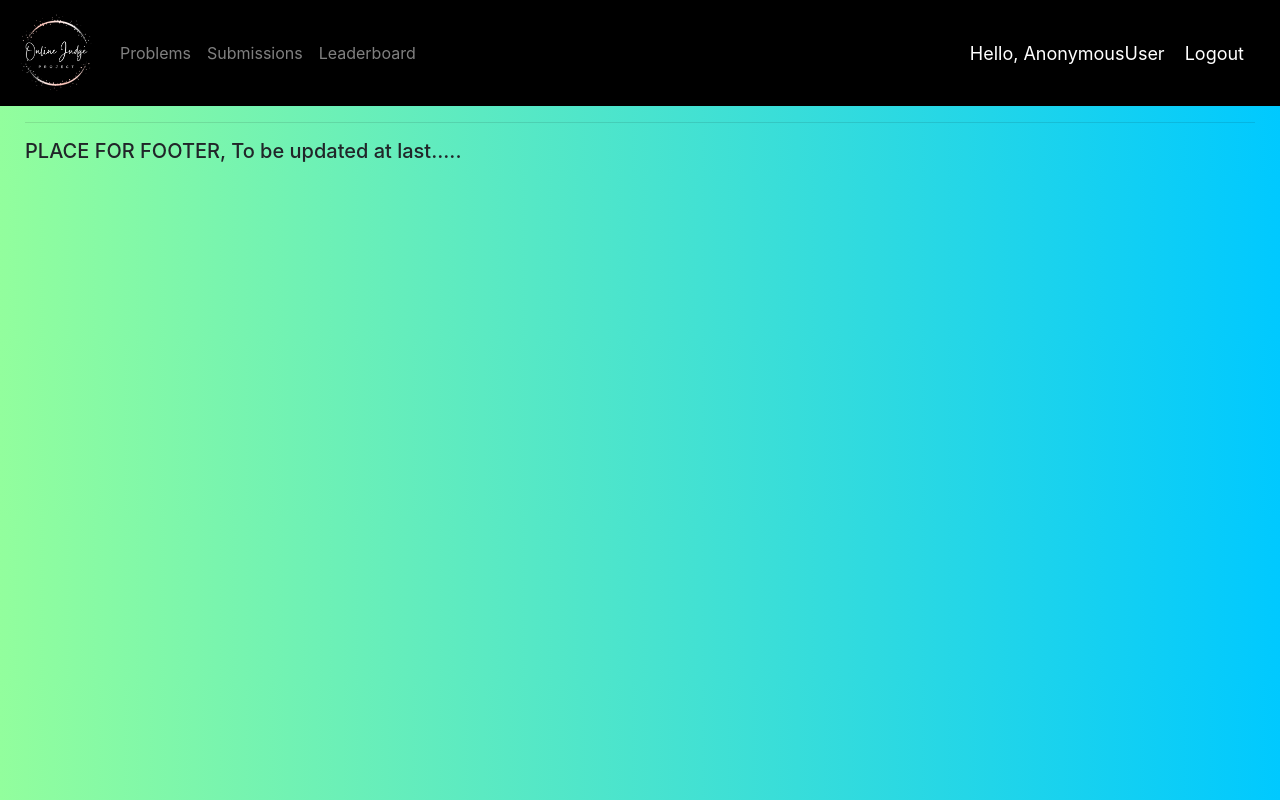
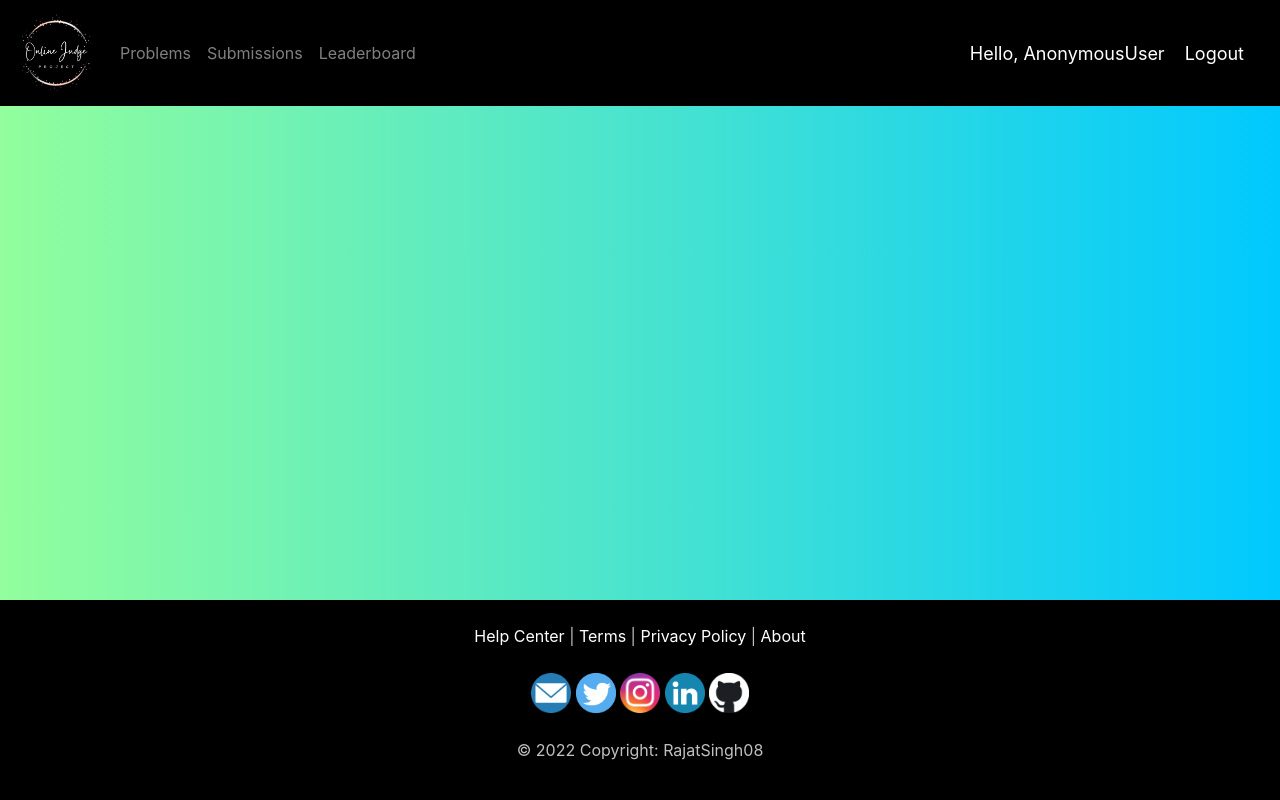
Before and after one commit to RajatSingh08/geekjudge, a Django app: template OnlineJudge/OJ/templates/OJ/main.html in a window 1280 px wide. Run offline with Django 3.2, Linux system fonts and the light colour scheme; the template is opened without the code that fills it, so the values that code supplies are empty.

Commit message:
Add footer to all views

```diff
--- a/OnlineJudge/OJ/templates/OJ/main.html
+++ b/OnlineJudge/OJ/templates/OJ/main.html
@@ -9,29 +9,78 @@
             href="https://cdn.jsdelivr.net/npm/bootstrap@4.3.1/dist/css/bootstrap.min.css"
             integrity="sha384-ggOyR0iXCbMQv3Xipma34MD+dH/1fQ784/j6cY/iJTQUOhcWr7x9JvoRxT2MZw1T"
             crossorigin="anonymous">
-
-        <style type="text/css">
-            body{
-                background: #00C9FF !important;
-                background: -webkit-linear-gradient(to right, #92FE9D, #00C9FF) !important;
-                background: linear-gradient(to right, #92FE9D, #00C9FF) !important;
-            }
-            .block_class{
-                margin-top: 10px !important;
-                margin-left: 25px !important;
-                margin-right: 25px !important;
-            }
-        </style>
+        <link rel="stylesheet" type="text/css"
+            href="{% static '/css/main.css' %}">
     </head>
     <body>
-        {% include 'OJ/navbar.html' %}
-        <div class="block_class">
-            {% block content %}
+        <div id="page-container">
+            <div id="content-wrap">
+                {% include 'OJ/navbar.html' %}
+                <div class="block_class">
+                    {% block content %}
+                    {% endblock %}
+                </div>
+            </div>
+            <footer id="footer">
+                <!-- Grid container -->
+                <div class="container p-4 pb-0">
+                    <!-- Section: Links -->
+                    <section class="mb-2 text-center">
+                        <!-- Help Center -->
+                        <a href="#!" class="text-white"> Help Center </a>
+                        |
+                        <!-- Terms -->
+                        <a href="#!" class="text-white"> Terms </a>
+                        |
+                        <!-- Privacy Policy -->
+                        <a href="#!" class="text-white"> Privacy Policy </a>
+                        |
+                        <!-- About -->
+                        <a href="#!" class="text-white"> About </a>
+                    </section>
+                    <!-- Section: Links -->
 
-            {% endblock %}
+                    <hr class="mb-2" />
 
-            <hr>
-            <h5>PLACE FOR FOOTER, To be updated at last.....</h5>
+                    <!-- Section: Social media -->
+                    <section class="mb-2 text-center">
+                        <!-- Email -->
+                        <a href="mailto:rajatsingh0805@gmail.com">
+                            <img src="{% static 'images/email.png' %}"
+                                width="40" height="40" /></a>
+
+                        <!-- Twitter -->
+                        <a href="https://twitter.com/rajat_singh0805/">
+                            <img src="{% static 'images/twitter.png' %}"
+                                width="40" height="40" /></a>
+
+                        <!-- Instagram -->
+                        <a href="https://www.instagram.com/rajat_singh0805/">
+                            <img src="{% static 'images/instagram.png' %}"
+                                width="40" height="40" /></a>
+
+                        <!-- Linkedin -->
+                        <a href="https://www.linkedin.com/in/rajat-singh-0805/">
+                            <img src="{% static 'images/linkedIn.png' %}"
+                                width="40" height="40" /></a>
+
+                        <!-- Github -->
+                        <a href="https://github.com/RajatSingh08/">
+                            <img src="{% static 'images/github.png' %}"
+                                width="40" height="40" /></a>
+                    </section>
+                    <!-- Section: Social media -->
+
+                    <hr class="mb-2" />
+
+                    <!-- Section: Copyright -->
+                    <section class="mb-2 text-center">
+                        © 2022 Copyright: RajatSingh08
+                    </section>
+                    <!-- Section: Copyright -->
+                </div>
+                <!-- Grid container -->
+            </footer>
         </div>
     </body>
 
--- /dev/null
+++ b/OnlineJudge/static/css/main.css
@@ -0,0 +1,34 @@
+body{
+    background: #00C9FF !important;
+    background: -webkit-linear-gradient(to right, #92FE9D, #00C9FF) !important;
+    background: linear-gradient(to right, #92FE9D, #00C9FF) !important;
+}
+
+.block_class{
+    margin-top: 10px !important;
+    margin-left: 25px !important;
+    margin-right: 25px !important;
+}
+
+.description_class{
+    text-align: left !important;
+    width: 40% !important;
+}
+
+#page-container {
+    position: relative;
+    min-height: 100vh;
+  }
+
+#content-wrap {
+    padding-bottom: 12.5rem;    /* Footer height */
+}
+
+#footer {
+    position: absolute;
+    bottom: 0;
+    width: 100%;
+    height: 12.5rem;            /* Footer height */
+    color: #C0C0C0;
+    background-color: black;
+}
```
Also changed, not shown: OnlineJudge/OJ/templates/OJ/description.html (+7 -5 lines), OnlineJudge/db.sqlite3, OnlineJudge/static/images/email.png (added), OnlineJudge/static/images/github.png (added), OnlineJudge/static/images/instagram.png (added), OnlineJudge/static/images/linkedIn.png (added), OnlineJudge/static/images/logo.svg (deleted), OnlineJudge/static/images/twitter.png (added).
